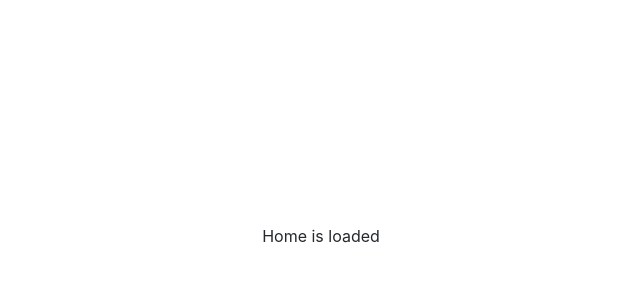
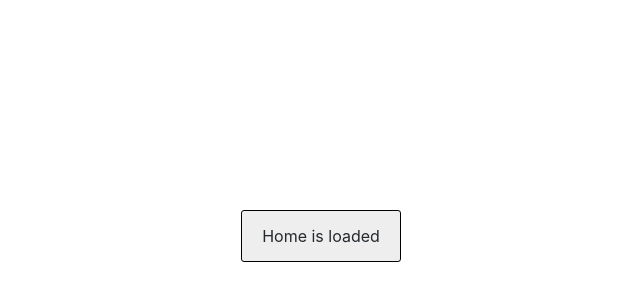
Before and after one commit to alanreidt/sign-in-app, a React (Create React App) app: page / in a window 1280 px wide. Shown: the part 164-464 px from the top of the page, without its empty margins (319-959 px from the left). Built offline with nearby package versions, Linux system fonts and the light colour scheme.

Commit message:
Realize Box component (closes #19)

```diff
--- /dev/null
+++ b/src/components/Box.js
@@ -0,0 +1,21 @@
+function Box(props) {
+  const {
+    padding = '15px 20px',
+    children,
+  } = props;
+
+  const sx = {
+    padding,
+    backgroundColor: '#eee',
+    border: '1px solid black',
+    borderRadius: '3px',
+  };
+
+  return (
+    <div style={sx}>
+      {children}
+    </div>
+  );
+}
+
+export default Box;
--- a/src/pages/Home.js
+++ b/src/pages/Home.js
@@ -1,3 +1,5 @@
+import Box from '../components/Box';
+
 function Home() {
   const sx = {
     display: 'flex',
@@ -6,7 +8,13 @@ function Home() {
     minHeight: '100vh',
   };
 
-  return <div style={sx}>Home is loaded</div>;
+  return (
+    <div style={sx}>
+      <Box>
+        Home is loaded
+      </Box>
+    </div>
+  );
 }
 
 export default Home;
```
